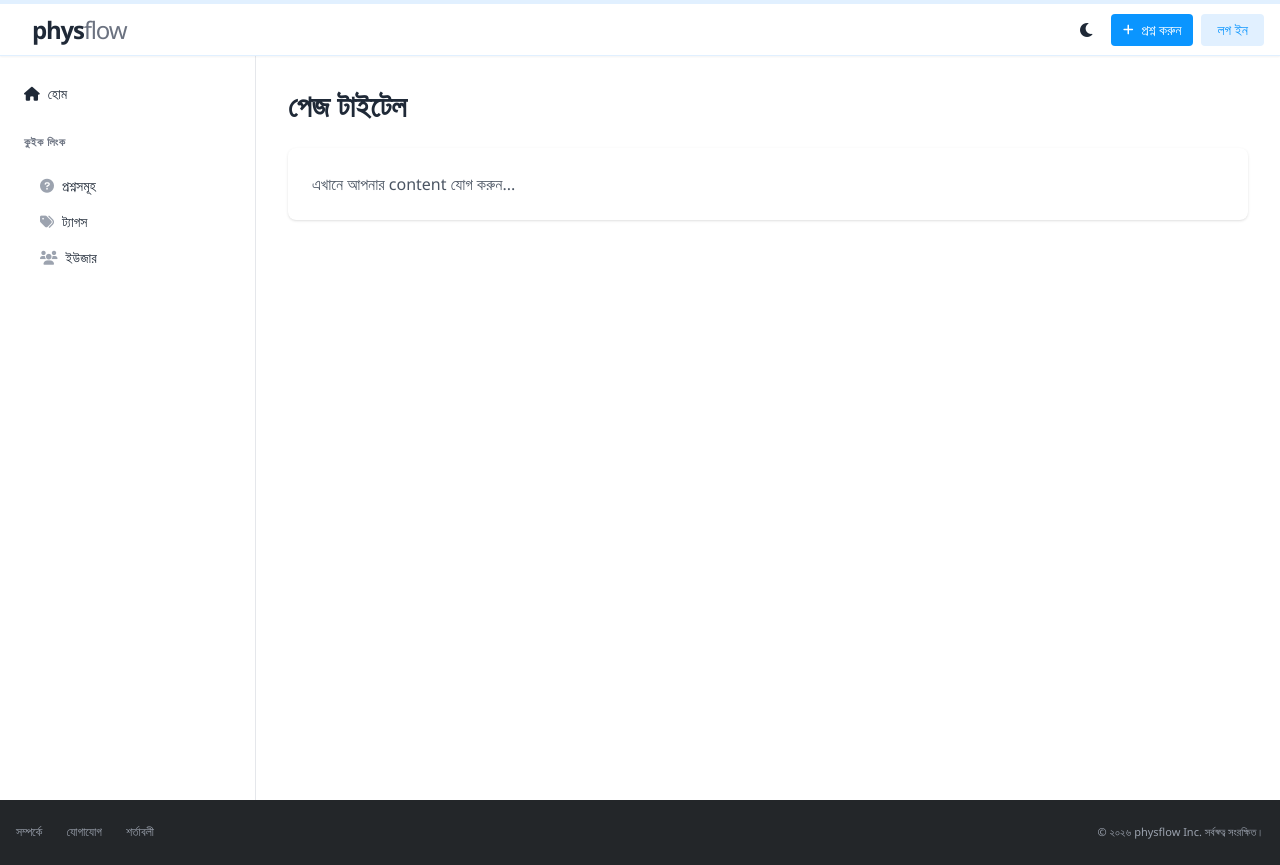
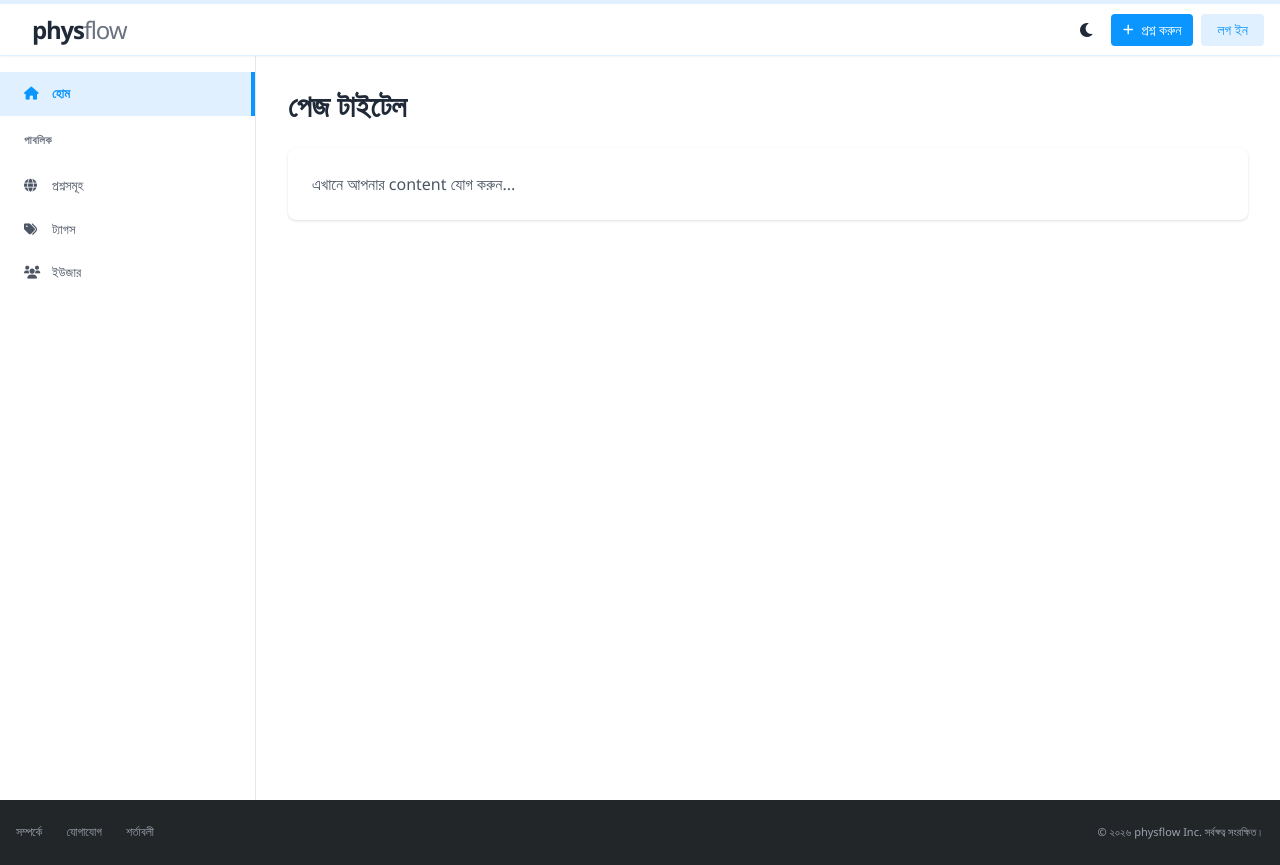
Before and after one commit to physflow/physflow.github.io, a plain HTML site: page index.html in a window 1280 px wide. Drawn offline with nearby package versions, Linux system fonts and the light colour scheme; a script that the page names is missing.

Commit message:
Update index.html

```diff
--- a/index.html
+++ b/index.html
@@ -25,21 +25,32 @@
     <style>
         body { font-family: 'Segoe UI', Tahoma, Geneva, Verdana, sans-serif; }
 
+        /* সাইডবার লিঙ্ক স্টাইল */
+        .sidebar-link {
+            display: flex;
+            align-items: center;
+            padding: 0.75rem 1.5rem;
+            transition: all 0.2s ease;
+            border-right: 4px solid transparent;
+        }
+
+        /* অ্যাক্টিভ সাইডবার লিঙ্কের রং ঠিক করা হয়েছে */
         .sidebar-active {
             background-color: #e1f0ff;
-            border-right: 4px solid #0a95ff;
-            font-weight: normal;
-            color: #e1f0ff;
+            border-right-color: #0a95ff;
+            color: #0a95ff !important;
+            font-weight: 600;
         }
+
         .dark .sidebar-active {
             background-color: #2d2d2d;
-            color: #0a95ff;
+            color: #0a95ff !important;
+            border-right-color: #0a95ff;
         }
     </style>
 </head>
 <body class="bg-white text-gray-800 dark:bg-[#1a1a1b] dark:text-gray-200 flex flex-col min-h-screen">
 
-    <!-- Header - Fixed -->
     <header class="border-t-4 border-brand-500 shadow-sm bg-white dark:bg-[#1a1a1b] fixed top-0 w-full h-14 z-[100] border-b dark:border-gray-700">
         <div class="container mx-auto px-4 h-full flex items-center justify-between">
             <div class="flex items-center space-x-4">
@@ -73,41 +84,30 @@
         </div>
     </header>
 
-
-
-    <!-- Overlay for mobile sidebar -->
     <div id="sidebar-overlay" class="fixed inset-0 bg-black/50 z-[140] hidden"></div>
 
-    <!-- Main Container -->
     <div class="container mx-auto flex flex-1 pt-14">
-        <!-- Sidebar -->
         <aside id="mobile-sidebar" class="fixed md:sticky top-14 left-0 w-64 h-[calc(100vh-3.5rem)] bg-white dark:bg-[#1a1a1b] border-r dark:border-gray-700 pt-4 z-[150] md:z-40 -translate-x-full md:translate-x-0 overflow-y-auto transition-transform duration-300">
-            <nav class="flex flex-col text-sm">
-                <a href="index.html" class="py-3 px-6 transition hover:bg-gray-50 dark:hover:bg-gray-800">
-                    <i class="fas fa-home mr-2"></i>হোম
+            <nav class="flex flex-col text-[13px]">
+                <a href="index.html" class="sidebar-link sidebar-active">
+                    <i class="fas fa-home w-5 mr-2"></i>হোম
                 </a>
                 <div class="px-6 py-4 uppercase text-[11px] font-bold text-gray-500 dark:text-gray-400 tracking-wider">
-                    কুইক লিংক
+                    পাবলিক
                 </div>
-                <a href="questions.html" class="py-2 px-10 hover:bg-gray-50 dark:hover:bg-gray-800 transition">
-                    <i class="fas fa-question-circle mr-2 text-gray-400"></i>প্রশ্নসমূহ
+                <a href="questions.html" class="sidebar-link hover:bg-gray-50 dark:hover:bg-gray-800 text-gray-600 dark:text-gray-300 transition">
+                    <i class="fas fa-globe w-5 mr-2"></i>প্রশ্নসমূহ
                 </a>
-                <a href="tags.html" class="py-2 px-10 hover:bg-gray-50 dark:hover:bg-gray-800 transition">
-                    <i class="fas fa-tags mr-2 text-gray-400"></i>ট্যাগস
+                <a href="tags.html" class="sidebar-link hover:bg-gray-50 dark:hover:bg-gray-800 text-gray-600 dark:text-gray-300 transition">
+                    <i class="fas fa-tags w-5 mr-2"></i>ট্যাগস
                 </a>
-                <a href="users.html" class="py-2 px-10 hover:bg-gray-50 dark:hover:bg-gray-800 transition">
-                    <i class="fas fa-users mr-2 text-gray-400"></i>ইউজার
+                <a href="users.html" class="sidebar-link hover:bg-gray-50 dark:hover:bg-gray-800 text-gray-600 dark:text-gray-300 transition">
+                    <i class="fas fa-users w-5 mr-2"></i>ইউজার
                 </a>
             </nav>
         </aside>
 
-        <!-- Main Content Area -->
         <main class="flex-1 p-4 md:p-8 min-h-[calc(100vh-3.5rem)]">
-
-            <!-- ============================================ -->
-            <!-- এখানে আপনার পেজ কন্টেন্ট লিখুন -->
-            <!-- ============================================ -->
-
             <h1 class="text-3xl font-bold mb-6">পেজ টাইটেল</h1>
 
             <div class="bg-white dark:bg-gray-800 rounded-lg shadow p-6">
@@ -115,45 +115,27 @@
                     এখানে আপনার content যোগ করুন...
                 </p>
             </div>
-
-            <!--
-========================= -->
-            <!-- কন্টেন্ট শেষ -->
-            <!-- =
-========================= -->
-
         </main>
     </div>
 
-    <!-- Footer -->
     <footer class="bg-[#232629] text-gray-400 py-6 mt-auto">
         <div class="container mx-auto px-4 flex flex-col md:flex-row justify-between items-center gap-4 text-center md:text-left">
-
             <div class="flex space-x-6 text-xs uppercase font-medium">
                 <a href="#" class="hover:text-gray-100 transition">সম্পর্কে</a>
                 <a href="#" class="hover:text-gray-100 transition">যোগাযোগ</a>
                 <a href="#" class="hover:text-gray-100 transition">শর্তাবলী</a>
             </div>
-
             <div class="text-[11px]">
                 &copy; ২০২৬ physflow Inc. সর্বস্বত্ব সংরক্ষিত।
             </div>
-
         </div>
     </footer>
 
-
-    <!-- JavaScript -->
     <script type="module">
         import { setupLayout, initTheme, setupAuth } from './javascript/layout.js';
 
-        // থিম initialize করো
         initTheme();
-
-        // Layout interactivity setup করো (sidebar toggle, etc)
         setupLayout();
-
-        // Authentication setup করো
         setupAuth();
     </script>
 
```
Lines whose indentation alone changed are shown as unchanged.
